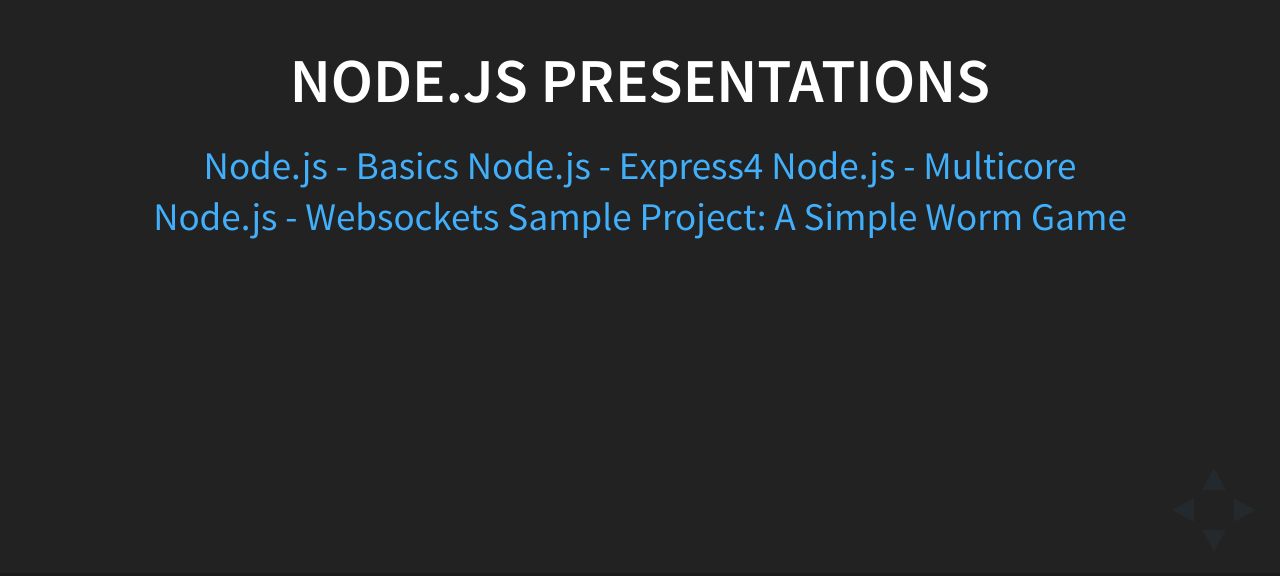
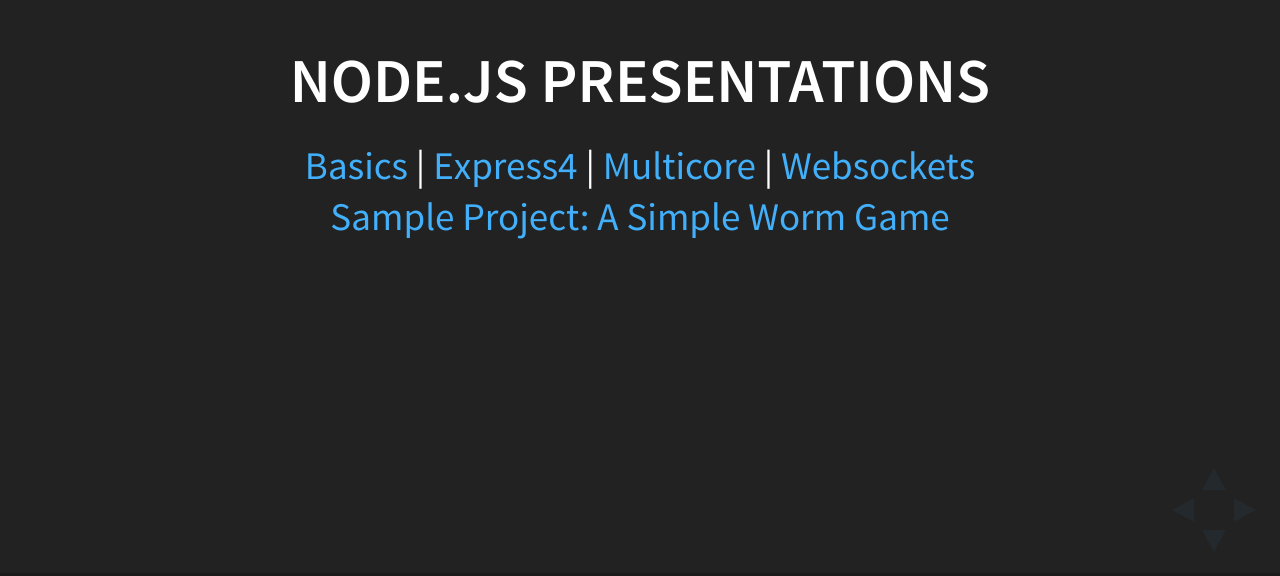
Before and after one commit to jvanhalen/presentations, a website: page index.html in a window 1280 px wide. Shown: the part 224-800 px from the top of the page. Drawn offline with Linux system fonts and the light colour scheme.

Commit message:
added some slides

```diff
--- a/index.html
+++ b/index.html
@@ -44,10 +44,10 @@
         <section>
           <h2>Node.js presentations</h2>
           <p>
-            <a href="nodejs_basics.html">Node.js - Basics</a>
-            <a href="nodejs_express4.html">Node.js - Express4</a>
-            <a href="nodejs_multicore.html">Node.js - Multicore</a>
-            <a href="websockets.html">Node.js - Websockets</a>
+            <a href="nodejs_basics.html">Basics</a> |
+            <a href="nodejs_express4.html">Express4</a> |
+            <a href="nodejs_multicore.html">Multicore</a> |
+            <a href="websockets.html">Websockets</a><br />
             <a href="websockets.html">Sample Project: A Simple Worm Game</a>
           </p>
         </section>
```
